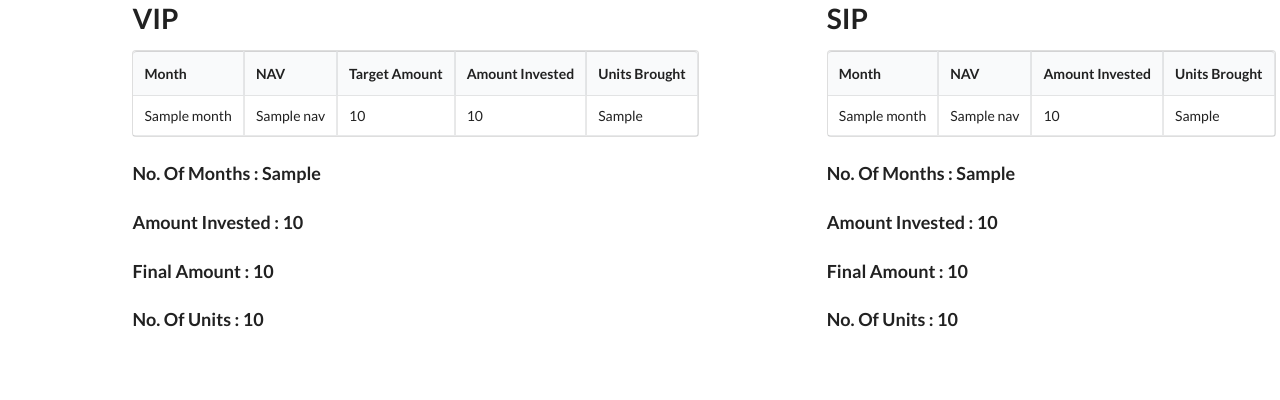
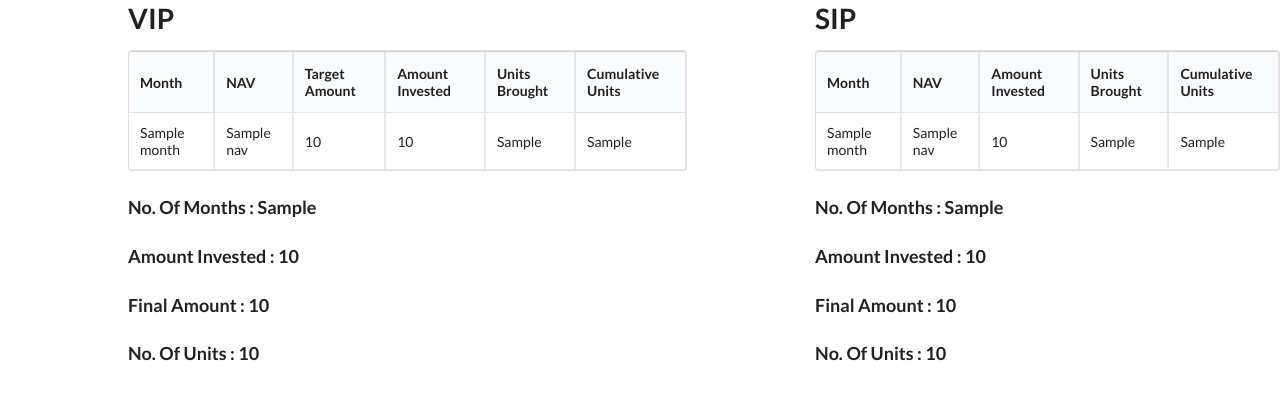
Before and after one commit to sanchittanwar7/VIP, a Flask app: template templates/table.html in a window 1280 px wide. Shown: the top 400 px of the page. Run offline with Flask 2, Linux system fonts and the light colour scheme; the template is opened without the code that fills it: most values are stand-ins (such as "Sample title", 1, 10 or a date in 2020); some libraries are stand-ins or nearby versions.

Commit message:
cumulative units column added

```diff
--- a/app.py
+++ b/app.py
@@ -80,6 +80,8 @@ def sip(navs, initial):
         values[month]["nav"] = str(nav)
         values[month]["amount_invested"] = str(round(initial, 2))
         values[month]["units_brought"] = str(round(units, 2))
+        values[month]["cumulative_units"] = str(round(totalUnits, 2))
+
         print(month + "\t\t" + str(nav) + "\t\t" +
               str(round(initial, 2)) + "\t\t" + str(round(units, 2)))
     print()
@@ -108,6 +110,8 @@ def vip(navs, initial):
         values[month]["target_amount"] = str(round(target, 2))
         values[month]["amount_invested"] = str(round(amount, 2))
         values[month]["units_brought"] = str(round(units, 2))
+        values[month]["cumulative_units"] = str(round(totalUnits, 2))
+
         print(month + "\t\t" + str(nav) + "\t\t" + str(round(target, 2)) +
               "\t\t" + str(round(amount, 2)) + "\t\t" + str(round(units, 2)))
 
--- a/templates/table.html
+++ b/templates/table.html
@@ -1,6 +1,12 @@
 <head>
-    <script src="https://code.jquery.com/jquery-3.1.1.min.js" crossorigin="anonymous"></script>
-    <link rel="stylesheet" href="https://cdnjs.cloudflare.com/ajax/libs/semantic-ui/2.4.1/semantic.css">
+  <script
+    src="https://code.jquery.com/jquery-3.1.1.min.js"
+    crossorigin="anonymous"
+  ></script>
+  <link
+    rel="stylesheet"
+    href="https://cdnjs.cloudflare.com/ajax/libs/semantic-ui/2.4.1/semantic.css"
+  />
   <script src="https://cdn.jsdelivr.net/npm/semantic-ui@2.4.2/dist/semantic.min.js"></script>
 </head>
 
@@ -8,7 +14,7 @@
   <div style="display: flex;justify-content: center;">
     <div style="padding-left:10%;">
       <h1>VIP</h1>
-            <table border='1' align="center" class="ui celled table">
+      <table border="1" align="center" class="ui celled table">
         <thead>
           <tr>
             <th>Month</th>
@@ -16,6 +22,7 @@
             <th>Target Amount</th>
             <th>Amount Invested</th>
             <th>Units Brought</th>
+            <th>Cumulative Units</th>
           </tr>
         </thead>
         {% for month, detail in vip_details.items() %}
@@ -25,24 +32,27 @@
           <td>{{ detail.get("target_amount") }}</td>
           <td>{{ detail.get("amount_invested") }}</td>
           <td>{{ detail.get("units_brought") }}</td>
+          <td>{{ detail.get("cumulative_units") }}</td>
         </tr>
         {% endfor %}
       </table>
-            <h3>No. Of Months : {{result.get("vip_no_of_months")}}</h3>
-            <h3>Amount Invested : {{result.get("vip_amount_invested")}}</h3>
-            <h3>Final Amount : {{result.get("vip_amount_return")}}</h3>
-            <h3>No. Of Units : {{result.get("vip_total_units")}}</h3>
+
+      <h3>No. Of Months : {{ result.get("vip_no_of_months") }}</h3>
+      <h3>Amount Invested : {{ result.get("vip_amount_invested") }}</h3>
+      <h3>Final Amount : {{ result.get("vip_amount_return") }}</h3>
+      <h3>No. Of Units : {{ result.get("vip_total_units") }}</h3>
     </div>
 
     <div style="padding-left:10%;">
       <h1>SIP</h1>
-            <table border='1' align="center" class="ui celled table">
+      <table border="1" align="center" class="ui celled table">
         <thead>
           <tr>
             <th>Month</th>
             <th>NAV</th>
             <th>Amount Invested</th>
             <th>Units Brought</th>
+            <th>Cumulative Units</th>
           </tr>
         </thead>
         {% for month, detail in sip_details.items() %}
@@ -51,14 +61,15 @@
           <td>{{ detail.get("nav") }}</td>
           <td>{{ detail.get("amount_invested") }}</td>
           <td>{{ detail.get("units_brought") }}</td>
+          <td>{{ detail.get("cumulative_units") }}</td>
         </tr>
         {% endfor %}
       </table>
-            <h3>No. Of Months : {{result.get("sip_no_of_months")}}</h3>
-            <h3>Amount Invested : {{result.get("sip_amount_invested")}}</h3>
-            <h3>Final Amount : {{result.get("sip_amount_return")}}</h3>
-            <h3>No. Of Units : {{result.get("sip_total_units")}}</h3>
+
+      <h3>No. Of Months : {{ result.get("sip_no_of_months") }}</h3>
+      <h3>Amount Invested : {{ result.get("sip_amount_invested") }}</h3>
+      <h3>Final Amount : {{ result.get("sip_amount_return") }}</h3>
+      <h3>No. Of Units : {{ result.get("sip_total_units") }}</h3>
     </div>
-
   </div>
 </body>
```
Lines whose indentation alone changed are shown as unchanged.
